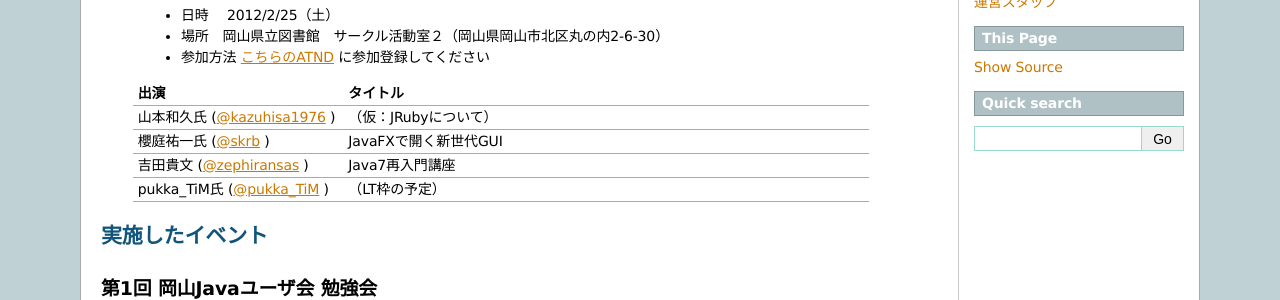
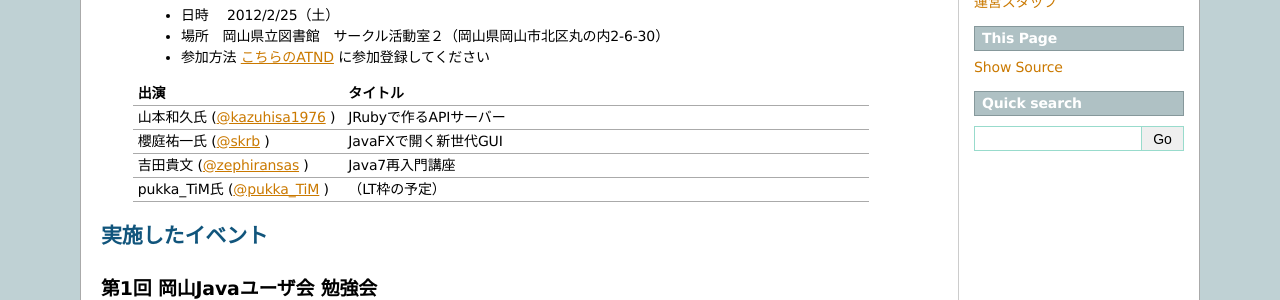
Before and after one commit to zephiransas/okajug, a Sphinx documentation site: the page built from source/index.rst, in a window 1280 px wide. Shown: the part 387-687 px from the top of the page. Built offline with Sphinx 7.4.7, drawn with Linux system fonts in a browser that asks for light colours.

Commit message:
kazuhisa1976さんのセッションタイトルを更新しました

```diff
--- a/source/index.rst
+++ b/source/index.rst
@@ -25,7 +25,7 @@
    * - 出演
      - タイトル
    * - 山本和久氏 (`@kazuhisa1976 <http://twitter.com/kazuhisa1976>`_ )
-     - （仮：JRubyについて）
+     - JRubyで作るAPIサーバー
    * - 櫻庭祐一氏 (`@skrb <http://twitter.com/skrb>`_ )
      - JavaFXで開く新世代GUI
    * - 吉田貴文 (`@zephiransas <http://twitter.com/zephiransas>`_ )
```
